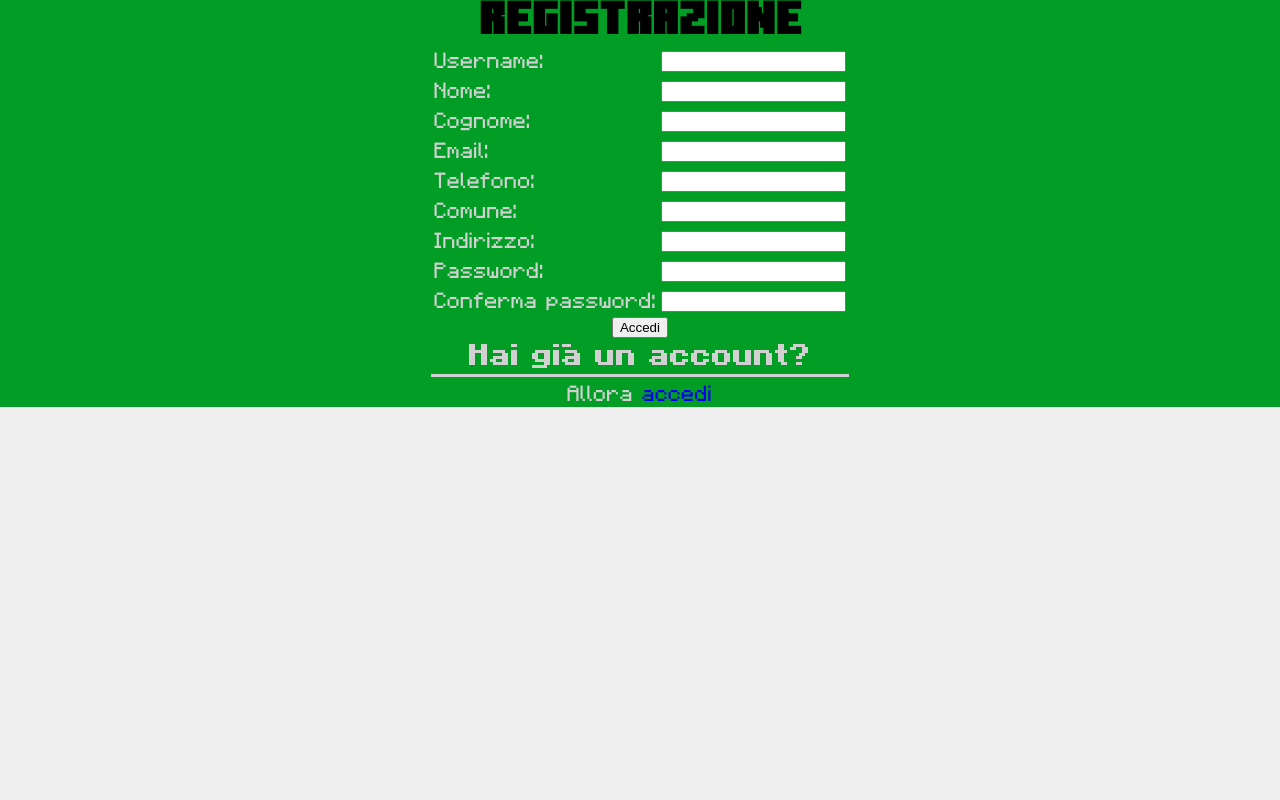
After one commit to G1gg4N1qq4/Minewiki-php, a PHP site: page /pagine/registrazione.php in a window 1280 px wide. The commit adds this page. Run offline with PHP 8.4, Linux system fonts and the light colour scheme.

Commit message:
Culo VI Registrazione

```diff
--- a/index.php
+++ b/index.php
@@ -4,6 +4,7 @@
 
     if(isset($_POST['user'])){$user = $_POST['user'];} else{$user = ""; }
     if(isset($_POST['pass'])){$pass = $_POST['pass'];} else{$pass = ""; }
+
 ?>
 
 
@@ -173,7 +174,10 @@
                         <div class="hero__container">
                             <div class="hero__content reveal">
                                 <?php
-                                    echo "<p class='intro_text'>Eccoti qui ".$_SESSION["user"]."!</p>";
+                                    if(isset($_SESSION["user"])){
+                                        echo "<p class='intro_text'>Eccoti qui ".$_SESSION["user"]."!</p>";
+
+                                    }else{echo "<p class='intro_text'>Benvenuto!</p>";}
                                 ?>
 
                                 <p class="big_text"> Tutte le informazioni</p>
--- a/pagine/login.php
+++ b/pagine/login.php
@@ -2,6 +2,7 @@
     session_start();
     if (isset($_POST["user"])) $user = $_POST["user"]; else $user = "";
     if (isset($_POST["pass"])) $pass = $_POST["pass"]; else $pass = "";
+
 ?>
 
 <!DOCTYPE html>
@@ -68,7 +69,12 @@
                                     header("location: ../index.php");
                                 }
                             };
+
+
                         ?>
+
+                        <p>Se non hai un account <a href="registrazione.php">registrati</a> </p>
+
                     </div>
 
 
--- /dev/null
+++ b/pagine/registrazione.php
@@ -0,0 +1,131 @@
+<?php
+    session_start();
+    if (isset($_POST["user"])) $user = $_POST["user"]; else $user = "";
+    if (isset($_POST["pass"])) $pass = $_POST["pass"]; else $pass = "";
+    if(isset($_POST["pass_confirm"])) $conferma = $_POST["pass_confirm"];  else $conferma = "";
+    if(isset($_POST["nome"])) $nome = $_POST["nome"];  else $nome = "";
+    if(isset($_POST["cognome"])) $cognome = $_POST["cognome"];  else $cognome = "";
+    if(isset($_POST["email"])) $email = $_POST["email"];  else $email = "";
+    if(isset($_POST["telefono"])) $telefono = $_POST["telefono"];  else $telefono = "";
+    if(isset($_POST["comune"])) $comune = $_POST["comune"];  else $comune = "";
+    if(isset($_POST["indirizzo"])) $indirizzo = $_POST["indirizzo"];  else $indirizzo = "";
+
+?>
+
+<!DOCTYPE html>
+<html lang="en">
+    <head>
+        <meta charset="UTF-8">
+        <meta http-equiv="X-UA-Compatible" content="IE=edge">
+        <meta name="viewport" content="width=device-width, initial-scale=1.0">
+        <title>
+            Login
+        </title>
+
+        <link rel="icon" type="image/x-icon" href="../immagini/mappa-icona.png">
+        <link rel="stylesheet" href="../style.css">
+        <script src="https://unpkg.com/scrollreveal@4.0.0/dist/scrollreveal.min.js"></script>
+    </head>
+
+
+    <body>
+        <div class="cover">
+            <div class="cover__content">
+
+                <main>
+                    <div class="login">
+
+                        <h1>Registrazione</h1>
+                        <!-- <p>Lorem ipsum dolor sit amet consectetur adipisicing elit. Culpa doloremque id pariatur praesentium, fugiat incidunt et minus quam obcaecati! Optio architecto officiis repudiandae aliquam id sint quae sit mollitia! Et.</p> -->
+                        <form action="" method="post">
+                        <table>
+                                <tr>
+                                    <td><label for="user" class="minecraft_text">Username:</label></td>
+                                    <td><input type="text" name="user" id="user" value="<?php echo $user?>" required></td>
+                                </tr>
+                                <tr>
+                                    <td><label for="nome" class="minecraft_text">Nome:</label></td>
+                                    <td><input type="text" name="nome" id="nome" value=""></td>
+
+                                </tr>
+                                <tr>
+                                    <td><label for="cognome" class="minecraft_text">Cognome:</label></td>
+                                    <td><input type="text" name="cognome" id="cognome" value=""></td>
+                                </tr>
+                                <tr>
+                                    <td><label for="email" class="minecraft_text">Email:</label></td>
+                                    <td><input type="text" name="email" id="email" value=""></td>
+                                </tr>
+                                <tr>
+                                    <td><label for="telefono" class="minecraft_text">Telefono:</label></td>
+                                    <td><input type="text" name="telefono" id="telefono" value=""></td>
+                                </tr>
+                                <tr>
+                                    <td><label for="comune" class="minecraft_text">Comune:</label></td>
+                                    <td><input type="text" name="comune" id="comune" value=""></td>
+                                </tr>
+                                <tr>
+                                    <td><label for="indirizzo" class="minecraft_text">Indirizzo:</label></td>
+                                    <td><input type="text" name="indirizzo" id="indirizzo" value=""></td>
+                                </tr>
+                                <tr>
+                                    <td><label for="pass" class="minecraft_text">Password:</label></td>
+                                    <td><input type="password" name="pass" id="pass" required></td>
+                                </tr>
+                                <tr>
+                                    <td><label for="pass_confirm" class="minecraft_text">Conferma password:</label></td>
+                                    <td><input type="password" name="pass_confirm" id="pass_confirm" required></td>
+
+                                </tr>
+                            </table>
+
+                            <input type="submit" value="Accedi" id="accedi">
+                        </form>
+                        <?php
+                            if (isset($_POST["user"]) and isset($_POST["pass"])){
+                                if($pass!=$conferma){
+                                    echo "<p>Le due password non corrispondono, assicurati che siano uguali.";
+
+                                }else{
+
+                                    require("../data/connessione_db.php");
+
+                                    $conn = new mysqli($db_servername, $db_user, $db_pass, $db_nome);
+                                    if ($conn->connect_error){
+                                        die("<p>Suca: ".$conn->connect_error."</p>");
+                                    }
+
+                                    $myquery = "INSERT INTO utenti (username, password, nome, cognome, email, telefono, comune, indirizzo)
+                                                VALUE ('$user', '$pass', '$nome', '$cognome', '$email', '$telefono', '$email', '$indirizzo')";
+
+                                    $ris = $conn->query($myquery) or die("<p> mammt è fallita! ".$conn->connect_error."</p>");
+
+                                    if($ris->num_rows == 0){
+                                        echo "<p>Utente o password non trovati :(</p>";
+                                        $conn->close();
+                                    } else{
+                                        // session_start();
+                                        $_SESSION["user"] = $user;
+
+                                        $conn->close();
+                                        header("location: ../index.php");
+                                    }
+
+                                }
+
+                            };
+
+
+                        ?>
+
+                        <h2>Hai già un account?</h2>
+                        <p style="text-align:center">Allora <a href="login.php">accedi</a></p>
+
+                    </div>
+
+
+                </main>
+            </div>
+        </div>
+    </body>
+</html>
```
